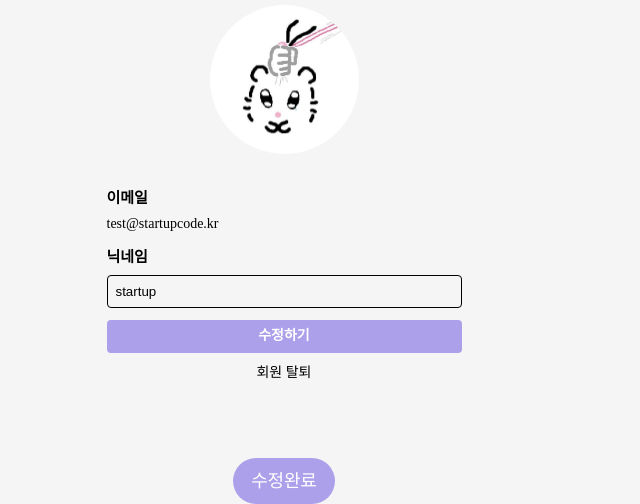
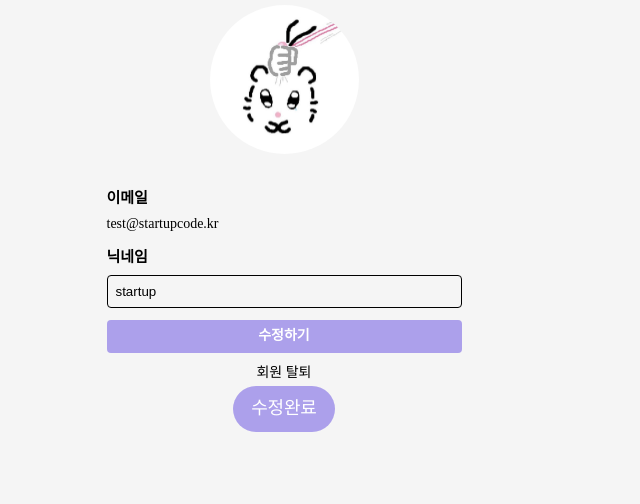
Before and after one commit to 100-hours-a-week/2-stella-choi-community-fe, a website: page public/editprofile/editprofile.html in a window 1280 px wide. Both pictures are taken after a click on the button "수정하기". Shown: the part 348-852 px from the top of the page, without its empty margins (356-996 px from the left). After the commit the page ends 800 px from the top, so only its background shows below. Drawn offline with Linux system fonts and the light colour scheme; a web font is replaced by a local one.

Commit message:
feat: ✨ 수정 완료시 토스트메시지 기능

```diff
--- a/public/editprofile/editprofile.css
+++ b/public/editprofile/editprofile.css
@@ -249,27 +249,6 @@ header {
     text-align: center;
 }
 
-.final-button{
-    margin-top: 77px;
-}
-
-.final-btn{
-    width: 102px;
-    height: 46px;
-    border-radius: 30px;
-    opacity: 0px;
-    background: #ACA0EB;
-    color: #FFFFFF;
-
-    border: none;
-    font-family: Pretendard;
-    font-size: 18px;
-    font-weight: 400;
-    line-height: 21.6px;
-    letter-spacing: -0.01em;
-    text-align: center;
-}
-
 .modal-overlay {
     display: none;
     position: fixed;
@@ -352,3 +331,35 @@ header {
     color: #000000;
     border: none;
 }
+
+#toast-container {
+    position: fixed;
+    bottom: 20px;
+    left: 50%;
+    transform: translateX(-50%);
+    z-index: 9999;
+    display: flex;
+    flex-direction: column;
+    align-items: center;
+    gap: 8px;
+}
+
+.toast-message {
+    width: 102px;
+    height: 46px;
+    border-radius: 30px;
+    opacity: 0px;
+    background: #ACA0EB;
+    color: #FFFFFF;
+
+    border: none;
+    font-family: Pretendard;
+    font-size: 18px;
+    font-weight: 400;
+    line-height: 21.6px;
+    letter-spacing: -0.01em;
+    text-align: center;
+    display: flex;
+    justify-content: center;
+    align-items: center;
+}
--- a/public/editprofile/editprofile.html
+++ b/public/editprofile/editprofile.html
@@ -37,7 +37,6 @@
             </div>
             <div class="image-profile-edit-container">
                 <div class="profile-img">
-                    <!-- FIXME: 유저 프로필사진 -->
                     <img src="../images/userprofile.png" alt="profile-user-img" class="profile-edit-img">
                     <button class="edit-profile-content">변경</button>
                 </div>
@@ -45,12 +44,10 @@
             <div class="info-list-content">
                 <div class="form-group">
                     <label for="email" class="email-form">이메일</label>
-                    <!-- FIXME: 유저 이메일 -->
                     <span class="email-info">startupcode@gmail.com</span>
                 </div>
                 <div class="form-group">
                     <label for="nickname" class="nickname-form">닉네임</label>
-                    <!-- FIXME: 유저 닉네임 -->
                     <input class="input-form" type="nickname" id="nickname" value="스타트업코드">
                     <small id="nicknameError" class="helper-text">* helper text</small>
                 </div>
@@ -59,9 +56,7 @@
                 <button type="submit" class="edit-btn" id="editBtn">수정하기</button>
                 <button class="leave-btn">회원 탈퇴</button>
             </div>
-            <div class="final-button">
-                <button type="submit" class="final-btn" id="finalBtn">수정완료</button>
-            </div>
+
         </main>
     </div>
 
@@ -76,6 +71,8 @@
             </div>
         </div>
     </div>
+
+    <div id="toast-container"></div>
     <script src="../dropdown/profileDropdown.js"></script>
     <script src="editprofile.js"></script>
 </body>
--- a/public/editprofile/editprofile.js
+++ b/public/editprofile/editprofile.js
@@ -1,20 +1,40 @@
-const deleteAccounttModal = document.getElementById('delete-account-modal');
+const deleteAccountModal = document.getElementById('delete-account-modal');
 const modalOverlay = document.getElementById('modal-overlay');
 const accountDeleteButton = document.querySelector('.leave-btn');
 const cancelAccountDeleteButton = document.getElementById('cancelDeleteAccount');
 const confirmAccountDeleteButton = document.getElementById('confirmDeleteAccount');
+const editButton = document.querySelector('.edit-btn');
 
 function openDeleteModal() {
     modalOverlay.style.display = 'block';
-    deleteAccounttModal.style.display = 'block';
+    deleteAccountModal.style.display = 'block';
     document.body.style.overflow = 'hidden'; // 스크롤 막기
 }
 
 function closeDeleteModal() {
     modalOverlay.style.display = 'none';
-    deleteAccounttModal.style.display = 'none';
+    deleteAccountModal.style.display = 'none';
     document.body.style.overflow = 'auto'; // 스크롤 허용
 }
+
+function showToast(message) {
+    const toastContainer = document.getElementById('toast-container');
+
+    const toastMessage = document.createElement('div');
+    toastMessage.classList.add('toast-message');
+    toastMessage.textContent = message;
+
+    toastContainer.appendChild(toastMessage);
+
+    // 20초 후 메시지 제거
+    setTimeout(() => {
+        toastMessage.remove();
+    }, 5000);
+}
+
+editButton.addEventListener('click', () => {
+    showToast('수정완료');
+});
 
 // 삭제 버튼 클릭 시 모달 열기
 accountDeleteButton.addEventListener('click', (e) => {
```
